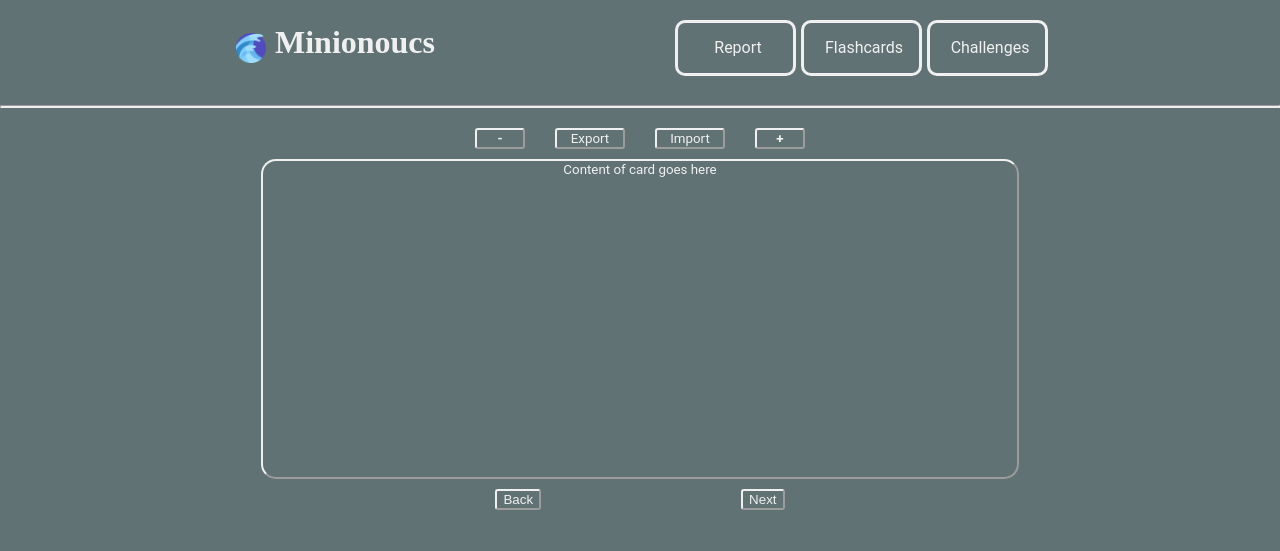
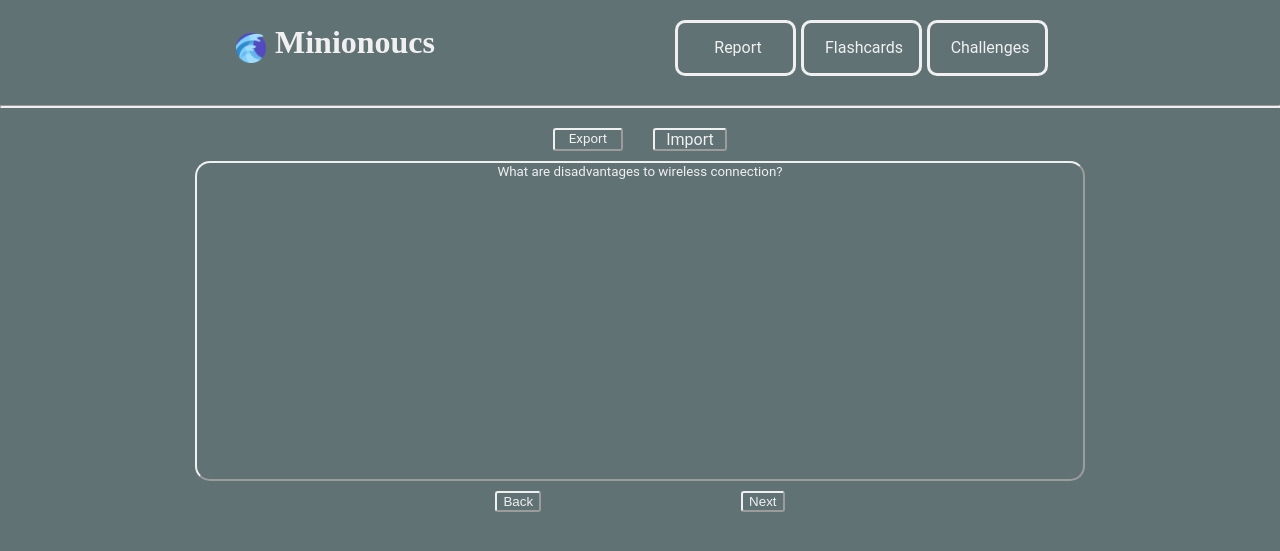
Before and after one commit to minion324/minion324.github.io, a Flask app: page /flashcards in a window 1280 px wide. Shown: the top 551 px of the page. Run offline with Flask 3, Linux system fonts and the light colour scheme.

Commit message:
Can import and export cards. exporting cards will overwrite current export file if there. Export file is stored in documents.

```diff
--- a/app.py
+++ b/app.py
@@ -20,7 +20,7 @@ def report():
     return "Yes"
 
 
-# javascript is requesting to flask to process ... and the flask is processing that request
+# javascript is requesting to flask to process the data and the flask is processing that request
 # and returns that response to javascript
 @app.route('/exportCard', methods=["POST"])
 def exportCard():
@@ -30,8 +30,8 @@ def exportCard():
         # Returns a Python dict (or list, depending on the JSON)
         data = request.get_json()
         json_string = json.dumps(data)
-        # file_path = "/home/minion/Documents/flashcard.json"
-        file_path = "flashcard.json"
+        file_path = "/home/minion/Documents/flashcard.json"
+        # file_path = "flashcard.json"
         with open(file_path, 'w') as file:
             file.write(json_string)
         print("Received Data:", data)
@@ -40,5 +40,6 @@ def exportCard():
     return None
 
 
+
 if __name__ == '__main__':
   app.run(host='0.0.0.0', port=5555, debug=True)
--- a/static/css/style.css
+++ b/static/css/style.css
@@ -6,7 +6,8 @@
     background-color: #607274;
     color: white;
     font-family: roboto, monospace, serif;
-    font-size: 15px
+    font-size: 15px;
+    cursor: pointer;
 }
 
 #timeContainer {
@@ -73,14 +74,13 @@
 #topContent{
     width: 110px;
     height: 50px;
-    border: 3px solid;
+    border: 3px solid #F0F0F0;
     border-radius: 10px;
     font-size: 13px;
     color: #F0F0F0;
-    border-color: #F0F0F0;
     background-color: #607274;
     font-family: roboto, monospace, serif;
-
+    cursor: pointer;
 }
 
 #topContent a {
@@ -125,6 +125,7 @@ hr {
     border-radius: 15px;
     color: #F0F0F0;
     font-family: roboto, monospace, serif;
+    cursor: pointer;
 }
 
 .flashUtility{
@@ -132,30 +133,6 @@ hr {
     justify-content: center;
     margin-bottom: 10px;
     gap: 30px;
-}
-
-#addCard{
-    display: flex;
-    justify-content: center;
-    width: 50px;
-    background-color: #607274;
-    border-color: #F0F0F0;
-    border-radius: 3px;
-    color: #F0F0F0;
-    font-family: roboto, monospace, serif;
-    font-weight: bold;
-}
-
-#removeCard{
-    display: flex;
-    justify-content: center;
-    width: 50px;
-    background-color: #607274;
-    border-color: #F0F0F0;
-    border-radius: 3px;
-    color: #F0F0F0;
-    font-family: roboto, monospace, serif;
-    font-weight: bold;
 }
 
 #exportCard{
@@ -169,14 +146,14 @@ hr {
     font-family: roboto, monospace, serif;
 }
 
-#importCard{
+.importCard{
     display: flex;
     justify-content: center;
     width: 70px;
     background-color: #607274;
-    border-color: #F0F0F0;
+    border: 2px outset #F0F0F0;
     border-radius: 3px;
-    color: #F0F0F0;
+    cursor: pointer;
     font-family: roboto, monospace, serif;
 }
 
@@ -184,7 +161,6 @@ hr {
     display: flex;
     justify-content: center;
     gap: 200px;
-
 }
 
 .flashBack {
@@ -192,6 +168,7 @@ hr {
     border-color: #F0F0F0;
     border-radius: 3px;
     color: #F0F0F0;
+    cursor: pointer;
 }
 
 .flashForward {
@@ -199,6 +176,7 @@ hr {
     border-color: #F0F0F0;
     border-radius: 3px;
     color: #F0F0F0;
+        cursor: pointer;
 }
 
 form {
--- a/templates/base.html
+++ b/templates/base.html
@@ -2,7 +2,8 @@
 <html lang="en">
 <head>
     <meta charset="UTF-8">
-    <title>{% block title%}App{% endblock %}</title>
+    <title>{% block title%}Minionoucs{% endblock %}</title>
+    <link rel="icon" href="/images/wave.png">
     <link rel="stylesheet" href="/css/style.css">
 </head>
 
--- a/templates/flashcards.html
+++ b/templates/flashcards.html
@@ -5,14 +5,13 @@
 <body>
 {#<h2 class="flashTitle">Flash Cards</h2>#}
 <div class="flashUtility">
-    <button id="removeCard">-</button>
     <button id="exportCard">Export</button>
-    <button id="importCard">Import</button>
-    <button id="addCard">+</button>
+    <input type="file" id="file-upload-input" accept="application/json" hidden />
+    <label for="file-upload-input" class="importCard">Import</label>
 </div>
 
 <div class="flashcard">
-    <button id="flashContent" >Content of card goes here</button>
+    <button id="flashContent" ></button>
     <div class="flashButtons">
         <button class="flashBack">Back</button>
         <button class="flashForward">Next</button>
```
Also changed, not shown: static/js/flashcard.js (+27 -17 lines).
